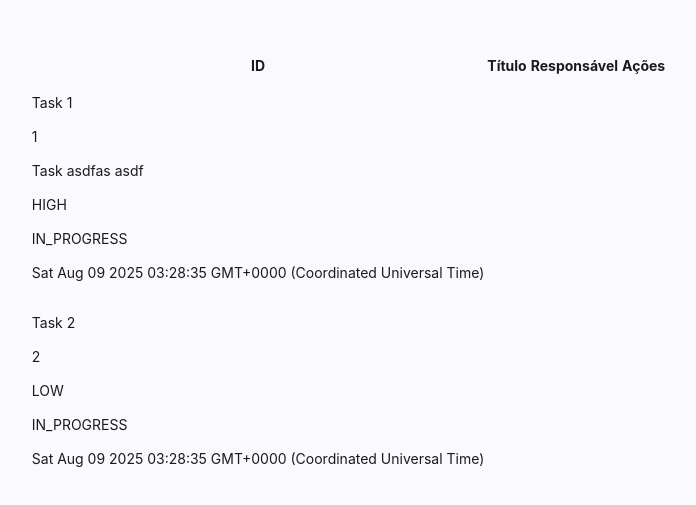
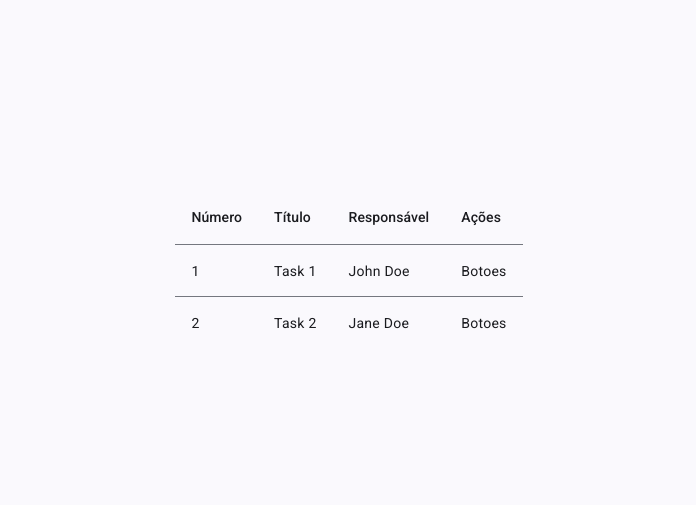
Before and after one commit to LucasCarvalho01/Todo-list, an Angular app in the folder frontend/: page / in a window 1280 px wide. Shown: the part 107-612 px from the top of the page, without its empty margins (291-987 px from the left). Built offline with nearby package versions, Linux system fonts and the light colour scheme.

Commit message:
implemented mat-table for task listing

```diff
--- a/frontend/src/app/components/task-list/task-list.html
+++ b/frontend/src/app/components/task-list/task-list.html
@@ -1,21 +1,24 @@
-<div class="task-table-container">
-  <table class="task-table">
-    <thead>
-      <tr>
-        <th>ID</th>
-        <th>Título</th>
-        <th>Responsável</th>
-        <th>Ações</th>
-      </tr>
-    </thead>
-    <tbody>
-      @for (task of tasks; track task.id) {
-        <tr>
-            <app-task-item
-                [task]="task"
-            />
-        </tr>
-      }
-    </tbody>
-  </table>
-</div>
+<table mat-table [dataSource]="tasks" class="mat-elevation-8">
+    <ng-container matColumnDef="id">
+        <th mat-header-cell *matHeaderCellDef> Número </th>
+        <td mat-cell *matCellDef="let task"> {{ task.id }} </td>
+    </ng-container>
+
+    <ng-container matColumnDef="title">
+        <th mat-header-cell *matHeaderCellDef> Título </th>
+        <td mat-cell *matCellDef="let task"> {{task.title}} </td>
+      </ng-container>
+
+      <ng-container matColumnDef="user">
+        <th mat-header-cell *matHeaderCellDef> Responsável </th>
+        <td mat-cell *matCellDef="let task"> {{task.user.name}} </td>
+      </ng-container>
+
+    <ng-container matColumnDef="actions">
+        <th mat-header-cell *matHeaderCellDef> Ações </th>
+        <td mat-cell *matCellDef="let task"> Botoes </td>
+    </ng-container>
+
+    <tr mat-header-row *matHeaderRowDef="displayedColumns"></tr>
+    <tr mat-row *matRowDef="let row; columns: displayedColumns;"></tr>
+</table>
--- a/frontend/src/app/components/task-list/task-list.ts
+++ b/frontend/src/app/components/task-list/task-list.ts
@@ -1,14 +1,17 @@
 import { Component } from '@angular/core';
 import { TaskItem } from '../task-item/task-item';
 import { Task } from '../../models';
+import { MatTableModule } from '@angular/material/table';
 
 @Component({
   selector: 'app-task-list',
-  imports: [TaskItem],
+  imports: [MatTableModule],
   templateUrl: './task-list.html',
   styleUrl: './task-list.css'
 })
 export class TaskList {
+  displayedColumns = ['id', 'title', 'user', 'actions'];
+
   tasks: Task[] = [
     {
       id: 1,
@@ -16,14 +19,22 @@ export class TaskList {
       description: "Task asdfas asdf",
       priority: 'HIGH',
       status: 'IN_PROGRESS',
-      deadline: new Date()
+      deadline: new Date(),
+      user: {
+        name: 'John Doe',
+        email: 'john.doe@example.com'
+      }
     },
     {
       id: 2,
       title: "Task 2",
       priority: 'LOW',
       status: 'IN_PROGRESS',
-      deadline: new Date()
+      deadline: new Date(),
+      user: {
+        name: 'Jane Doe',
+        email: 'jane.doe@example.com'
+      }
     }
   ]
 }
--- a/frontend/src/app/models/index.ts
+++ b/frontend/src/app/models/index.ts
@@ -1 +1,2 @@
 export * from './task.model';
+export * from './user.model';
--- a/frontend/src/app/models/task.model.ts
+++ b/frontend/src/app/models/task.model.ts
@@ -1,8 +1,11 @@
+import { User } from "./user.model";
+
 export interface Task {
     id: number,
     title: string,
     description?: string,
     priority: 'LOW' | 'MEDIUM' | 'HIGH',
     status: 'DONE' | 'IN_PROGRESS',
-    deadline?: Date
+    deadline?: Date,
+    user: User
 }
--- /dev/null
+++ b/frontend/src/app/models/user.model.ts
@@ -0,0 +1,4 @@
+export interface User {
+    name: string,
+    email: string
+}
```
